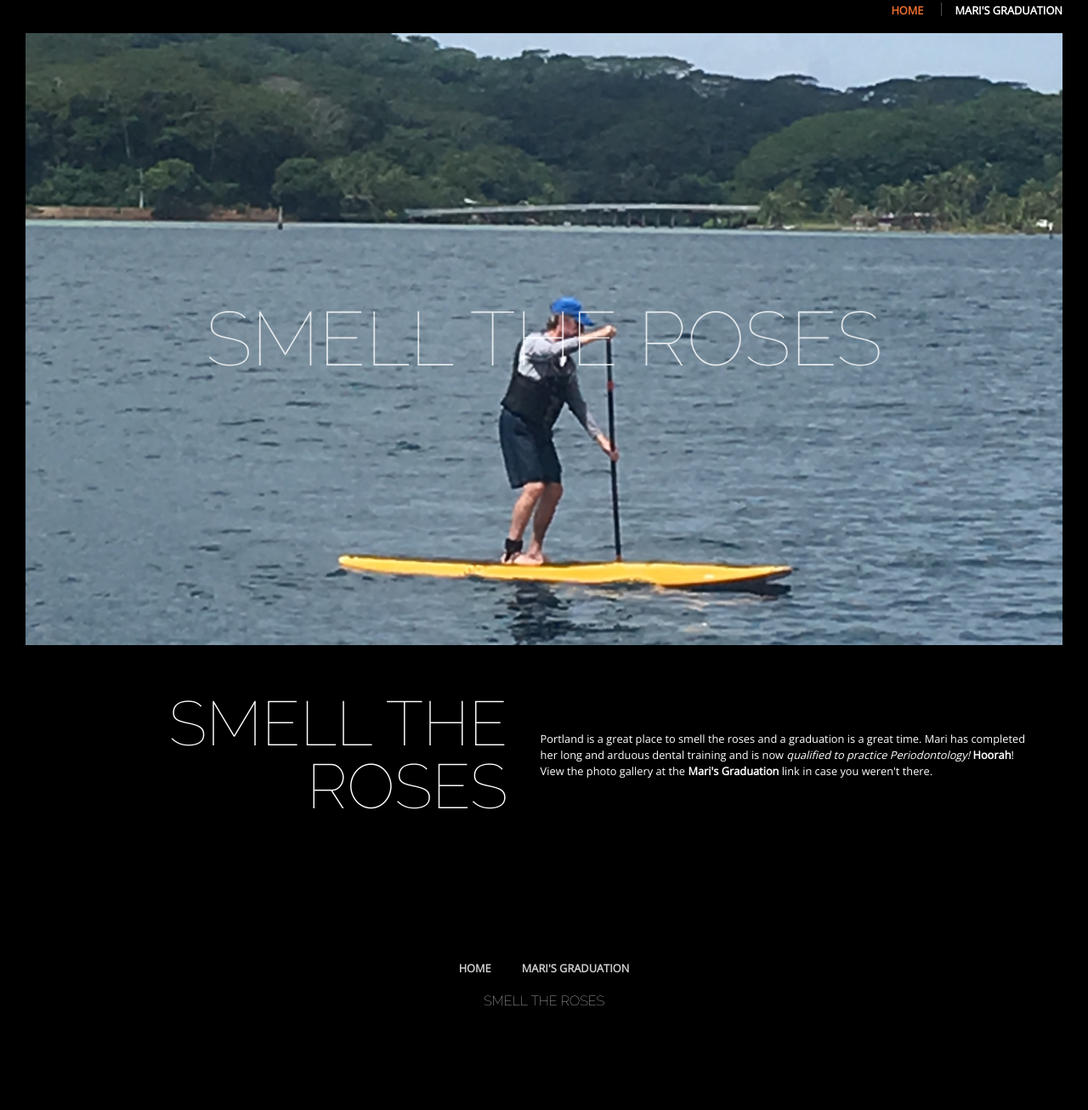
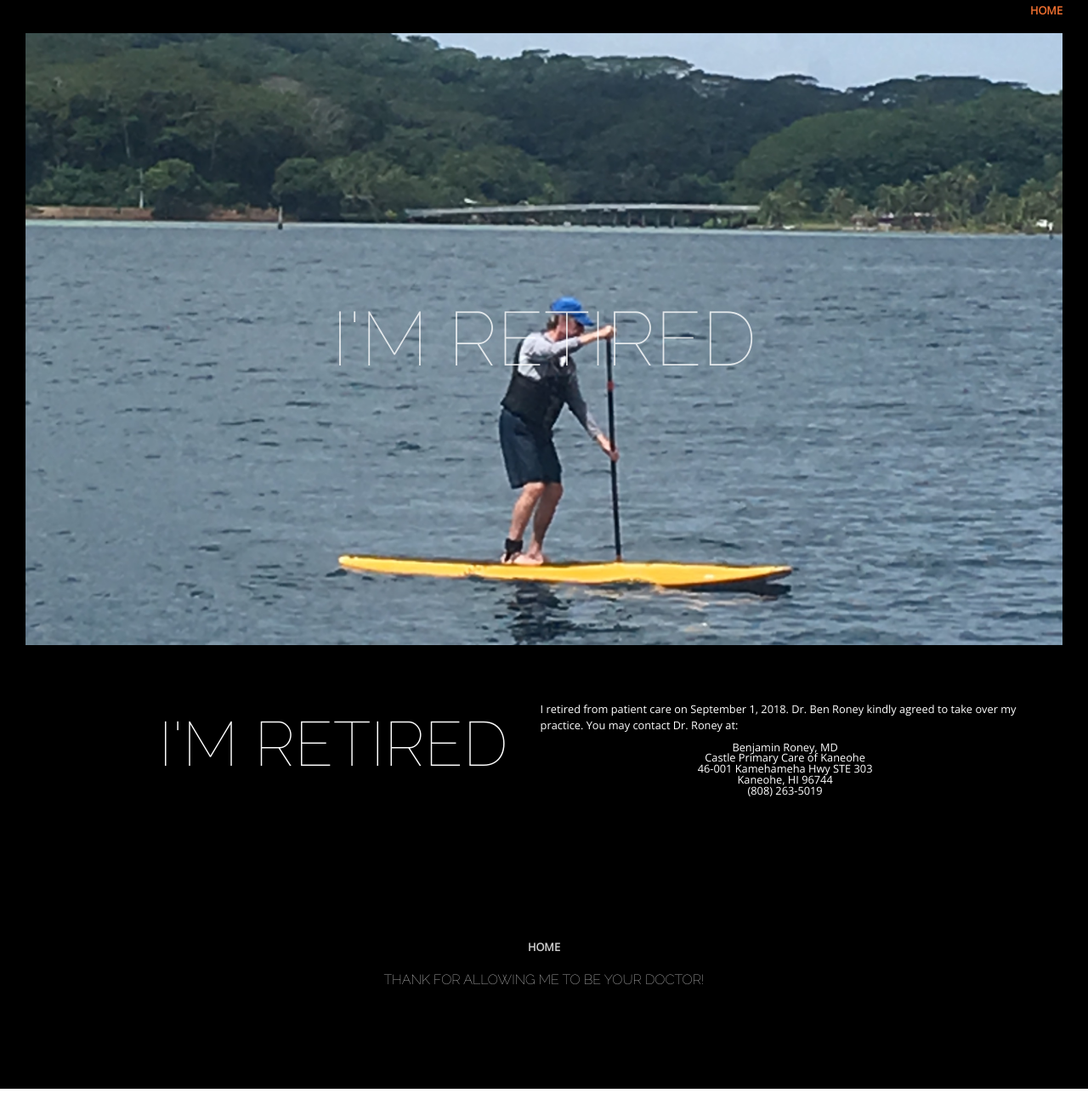
Before and after one commit to dhes/i_am_retired, a plain HTML site: page _site/index.html in a window 1280 px wide. Shown: the part 41-1347 px from the top of the page at 85% size. After the commit the page ends 1322 px from the top, so only its background shows below. Drawn offline with nearby package versions, Linux system fonts and the light colour scheme.

Commit message:
various changes

```diff
--- a/_site/index.html
+++ b/_site/index.html
@@ -5,7 +5,7 @@
     <title>Heslinga Family</title>
 
 
-    <meta name="description" content="This is a dangerous site.">
+    <meta name="description" content="Thank you and best wishes.">
 
   <link href="/favicon.png" rel="icon">
   <link href="/apple-touch-icon.png" rel="apple-touch-icon">
@@ -28,7 +28,7 @@
     <label for="mobile-menu" class="show-mobile-menu">Menu</label>
     <ul class="header-nav nav-links">
       <li><a href="/">Home</a></li>
-<li><a href="/gallery">Mari's Graduation</a></li>
+<!--li><a href="/gallery">Mari's Graduation</a></li-->
 <!--li class="dropdown">
   <a class="drop-trigger" href="/blog">Blog</a>
   <ul class="drop-menu">
@@ -53,7 +53,7 @@
       <div class="home">
   <div class="full-hero hero-home">
     <div class="hero-content">
-      <h1>Smell the Roses</h1>
+      <h1>I'm retired</h1>
       <!--ul class="social-list">
         <li>
           <a href="http://example.com/" class="social-link">
@@ -75,12 +75,18 @@
   </div>
 
   <div class="home-callout">
-    <h1 class="callout-title">Smell the Roses</h1>
+    <h1 class="callout-title">I'm retired</h1>
     <div class="callout-copy">
       <p>
-        Portland is a great place to smell the roses and a graduation is a great time. Mari has completed her long and arduous dental training and is now <em>qualified to practice Periodontology!</em> <strong>Hoorah</strong>!
+        I retired from patient care on September 1, 2018.
 
-        View the photo gallery at the <b>Mari's Graduation</b> link in case you weren't there.
+        Dr. Ben Roney kindly agreed to take over my practice. You may contact Dr. Roney at:
+
+        <center>Benjamin Roney, MD<br>
+                Castle Primary Care of Kaneohe<br>
+                46-001 Kamehameha Hwy STE 303<br>
+                Kaneohe, HI 96744<br>
+                (808) 263-5019</center>
     </div>
   </div>
 
@@ -157,7 +163,7 @@
   <nav>
     <ul class="footer-nav nav-links">
       <li><a href="/">Home</a></li>
-<li><a href="/gallery">Mari's Graduation</a></li>
+<!--li><a href="/gallery">Mari's Graduation</a></li-->
 <!--li class="dropdown">
   <a class="drop-trigger" href="/blog">Blog</a>
   <ul class="drop-menu">
@@ -173,7 +179,7 @@
 
     </ul>
   </nav>
-  <h3>Smell the Roses</h3>
+  <h3>Thank for allowing me to be your doctor!</h3>
   <!--a href="https://www.vecteezy.com/">Free Vectors via www.Vecteezy.com</a-->
 </footer>
   </body>
```
Also changed, not shown: _includes/footer.html (+1 -1 lines), _includes/head.html (+1 -1 lines), _includes/nav-links.html (+1 -1 lines), _site/2016/11/03/title-of-post.html (+4 -4 lines), _site/2016/11/04/title-of-post.html (+4 -4 lines), _site/blog/index.html (+3 -3 lines), _site/gallery/index.html (+4 -4 lines), index.html (+10 -4 lines).
